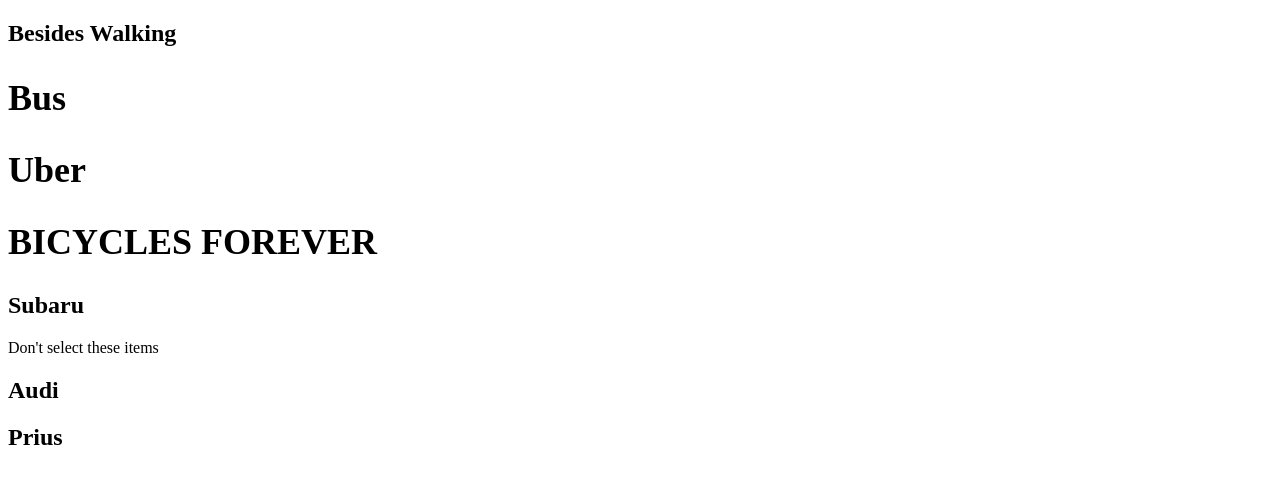
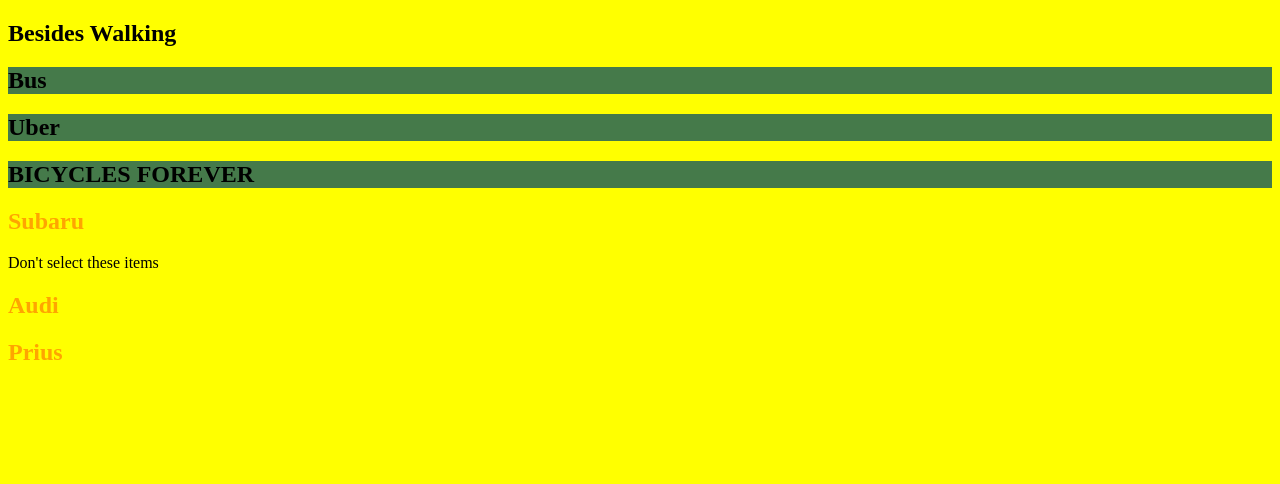
Before and after one commit to esteube/csschallenge, a plain HTML site: page index.html in a window 1280 px wide. Drawn offline with Linux system fonts and the light colour scheme.

Commit message:
yellow body, earth-friendly green, and non-earth-friendly orange

```diff
--- a/index.html
+++ b/index.html
@@ -3,10 +3,11 @@
 <head>
   <meta charset="UTF-8">
   <title>The Only Modes of Transportation in Boulder</title>
+  <link rel="stylesheet" href="style.css"/>
 </head>
 <body class= "walk4life">
   <section class="items">
-    <h1>Besides Walking</h>
+    <h1>Besides Walking</h1>
 
     <div class="item">
       <h2>Bus</h2>
@@ -29,7 +30,7 @@
 
     </div>
   </section>
-  </body>
+</body>
 </html>
 
 </body>
--- a/style.css
+++ b/style.css
@@ -0,0 +1,12 @@
+body {
+  background: yellow;
+}
+
+h2 {
+  color: orange;
+}
+
+.items h2 {
+  background: #457a4a;
+  color: #000;
+}
```
